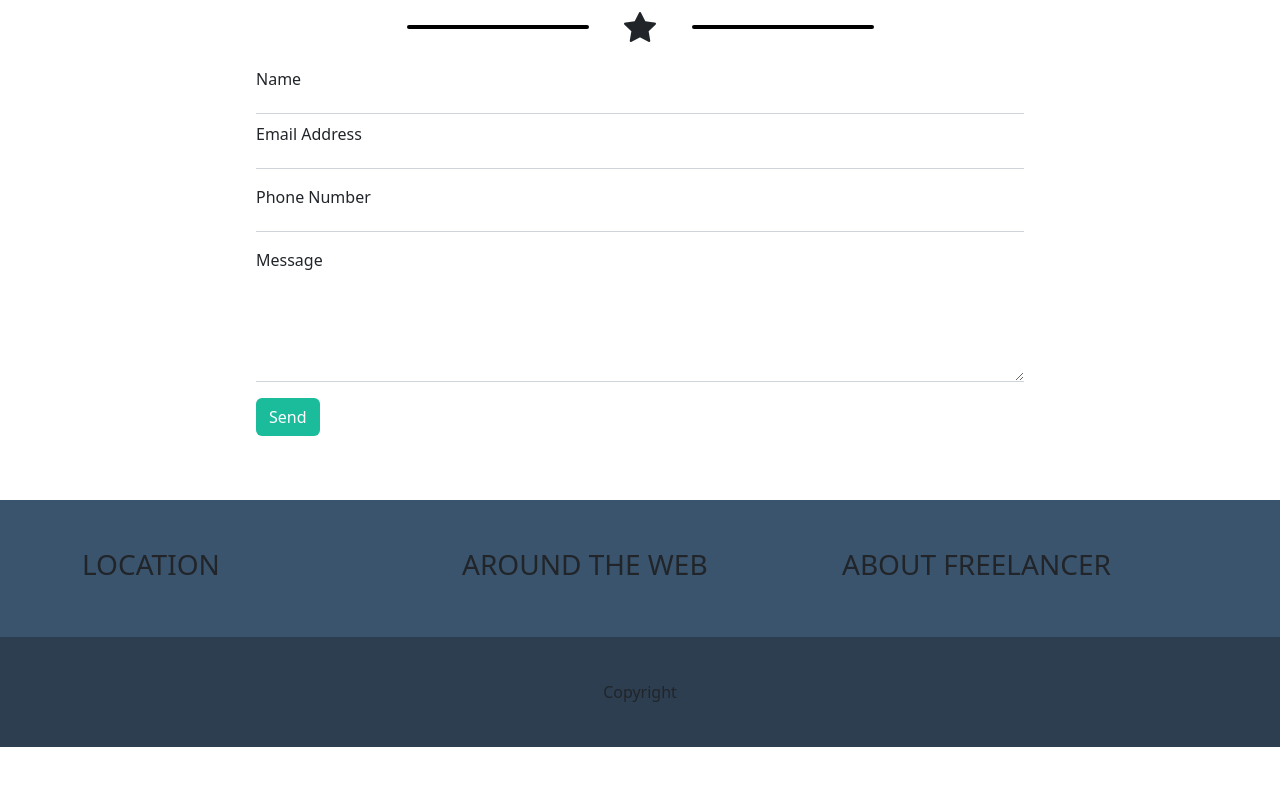
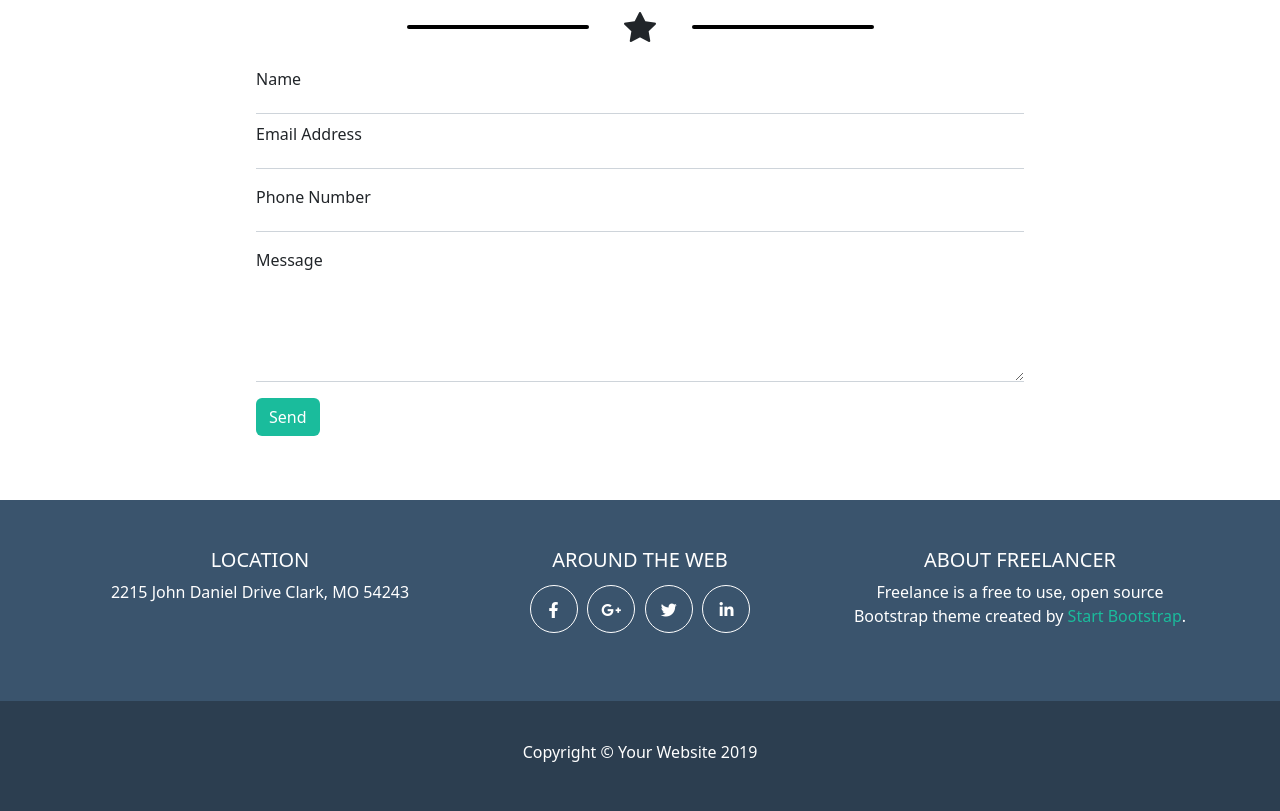
Before and after one commit to mlietti1/html-css-bootstrap-freelancer, a plain HTML site: page index.html in a window 1280 px wide. Shown: the part 1810-2621 px from the top of the page. Before the commit the page ends 2557 px from the top, so only its background shows below. Drawn offline with nearby package versions, Linux system fonts and the light colour scheme.

Commit message:
last commit

```diff
--- a/css/style.css
+++ b/css/style.css
@@ -1,14 +1,22 @@
 header {
     background-color: #2c3e50;
     height: 90px;
+}
+
+.white {
+    color: white;
 }
 
 button.navbar-toggler {
     border: 1px solid white;
 }
 
-.white {
-    color: white;
+.jumbotron, .about {
+    background-color: #1abc9c;
+}
+
+.jumbotron .row .col img {
+    width: 226px;
 }
 
 .container i.bi-star-fill {
@@ -71,38 +79,38 @@ button.navbar-toggler {
     color: white;
 }
 
-footer {
-    background-color: #2c3e50;
-    height: 110px;
+.footer-top {
+    background-color: #3a546d;
+    color: white;
 }
 
-textarea {
-    width: 100%;
-}
-
-/* [class^="container"], [class^="col"] {
-background-color: rgba(173, 242, 244, 0.4);
-border: 1px solid black;
-min-height: 80px;
-} */
-
-.jumbotron, .about {
-    background-color: #1abc9c;
-}
-
-.jumbotron .row .col img {
-    width: 226px;
-}
-
-
-.cta {
-    background-color: #3a546d;
-}
-
-ul {
+.footer-top ul {
     list-style: none;
 }
 
-li {
-    margin-left: 10px;
+.footer-top li {
+    border: 1px solid white;
+    border-radius: 50%;
+    width: 3rem;
+    height: 3rem;
+    line-height: 3rem;
+    margin: 0.3rem;
 }
+
+.footer-top a:hover {
+    color: rgba(255, 255, 255, 0.7)
+}
+
+.footer-top .colored-text {
+    color: #1abc9c;
+}
+
+.footer-bottom {
+    background-color: #2c3e50;
+    height: 110px;
+    border-top: 1px solid #2c3e50;
+}
+
+.footer-bottom p {
+    line-height: 100px;
+}
--- a/index.html
+++ b/index.html
@@ -7,6 +7,7 @@
     <link rel='stylesheet' href='https://cdnjs.cloudflare.com/ajax/libs/bootstrap/5.2.2/css/bootstrap.min.css' integrity='sha512-CpIKUSyh9QX2+zSdfGP+eWLx23C8Dj9/XmHjZY2uDtfkdLGo0uY12jgcnkX9vXOgYajEKb/jiw67EYm+kBf+6g==' crossorigin='anonymous'/>
 	<script src='https://cdnjs.cloudflare.com/ajax/libs/bootstrap/5.2.2/js/bootstrap.min.js' integrity='sha512-5BqtYqlWfJemW5+v+TZUs22uigI8tXeVah5S/1Z6qBLVO7gakAOtkOzUtgq6dsIo5c0NJdmGPs0H9I+2OHUHVQ==' crossorigin='anonymous'></script>
 	<link rel="stylesheet" href="https://cdn.jsdelivr.net/npm/bootstrap-icons@1.9.1/font/bootstrap-icons.css">
+	<link rel='stylesheet' href='https://cdnjs.cloudflare.com/ajax/libs/font-awesome/6.2.0/css/all.css' integrity='sha512-HHsOC+h3najWR7OKiGZtfhFIEzg5VRIPde0kB0bG2QRidTQqf+sbfcxCTB16AcFB93xMjnBIKE29/MjdzXE+qw==' crossorigin='anonymous'/>
     <link rel="stylesheet" href="css/style.css">
     <title>Freelancer</title>
 </head>
@@ -184,26 +185,37 @@
 				</form>
 			</div>
         </section>
-
-        <section class="cta py-5">
-            <div class="container-sm cta-info">
-                <div class="row">
-                    <div class="col-sm-12 col-md-4">
-                        <h3>LOCATION</h3>
-                    </div>
-                    <div class="col-sm-12 col-md-4">
-                        <h3>AROUND THE WEB</h3>
-                    </div>
-                    <div class="col-sm-12 col-md-4">
-                        <h3>ABOUT FREELANCER</h3>
-                    </div>
-                </div>
-            </div>
-        </section>
     </main>
 
-    <footer class="d-flex align-items-center justify-content-center">
-        <div>Copyright</div>
-    </footer>
+    <footer>
+		<div class="footer-top">
+			<div class="container text-center py-5">
+				<div class="row row-cols-1 row-cols-md-3">
+					<div class="col text-center">
+						<h5 class="text-uppercase">location</h5>
+						<p>2215 John Daniel Drive Clark, MO 54243</p>
+					</div>
+					<div class="col text-center">
+						<h5 class="text-uppercase">around the web</h5>
+						<ul class="d-flex justify-content-center p-0">
+							<li><a href="#" class="list-group-item"><i class="fa-brands fa-facebook-f"></i></a></li>
+							<li><a href="#" class="list-group-item"><i class="fa-brands fa-google-plus-g"></i></a></li>
+							<li><a href="#" class="list-group-item"><i class="fa-brands fa-twitter"></i></a></li>
+							<li><a href="#" class="list-group-item"><i class="fa-brands fa-linkedin-in"></i></a></li>
+						</ul>
+					</div>
+					<div class="col text-center">
+						<h5 class="text-uppercase">about freelancer</h5>
+						<p>Freelance is a free to use, open source Bootstrap theme created by <span class="colored-text">Start Bootstrap</span>.</p>
+					</div>
+				</div>
+			</div>
+		</div>
+		<div class="footer-bottom">
+			<div class="container text-center">
+				<p class="white">Copyright &copy; Your Website 2019</p>
+			</div>
+		</div>
+	</footer>
 </body>
 </html>
```
